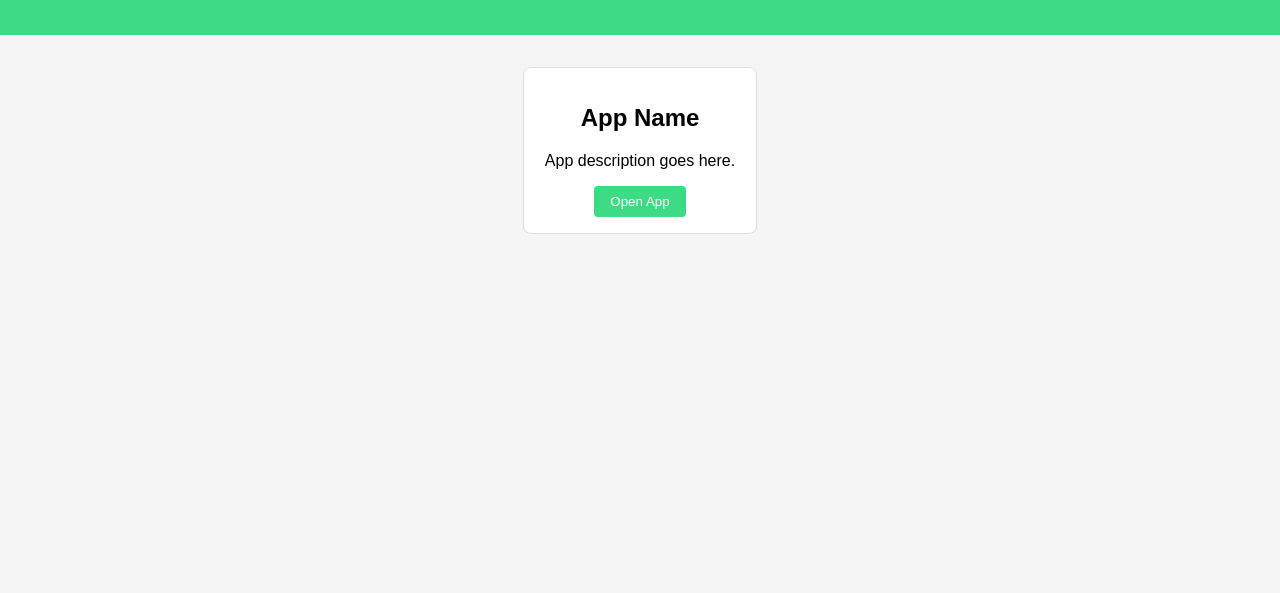
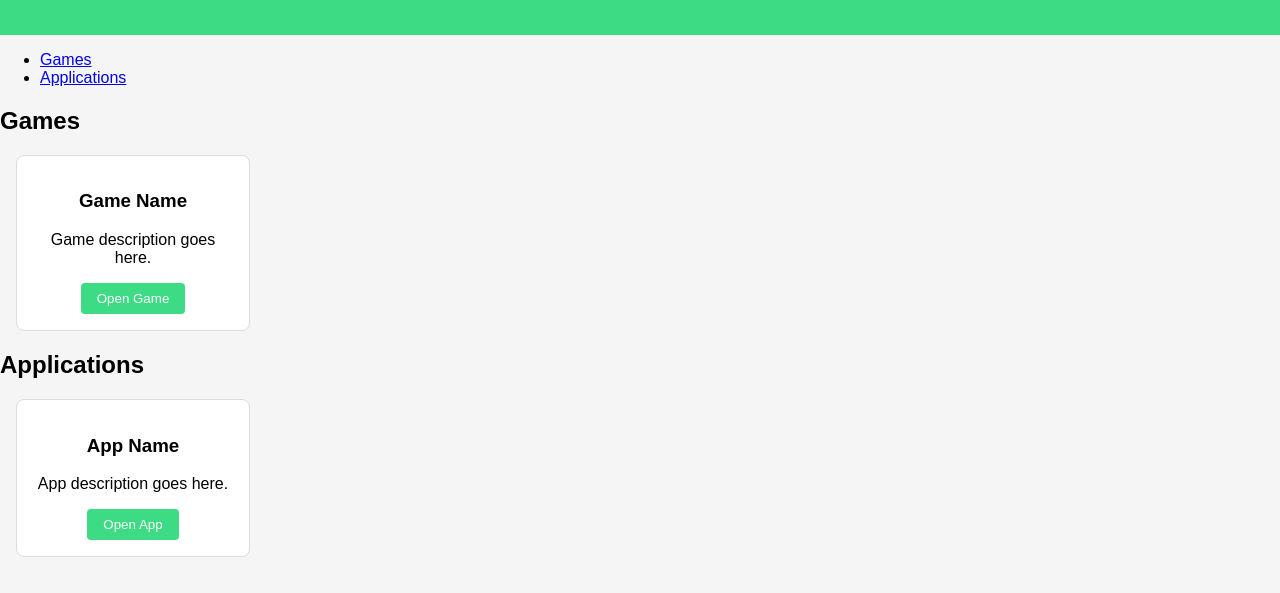
Before and after one commit to kg07nurislamdlDev/Telegram_Mini_Apps, a plain HTML site: page index.html in a window 1280 px wide. Shown: the part 77-670 px from the top of the page. Drawn offline with Linux system fonts and the light colour scheme.

Commit message:
Update index.html

```diff
--- a/index.html
+++ b/index.html
@@ -10,19 +10,35 @@
     <header>
         <h1>Mini App Store</h1>
     </header>
+    <nav>
+        <ul>
+            <li><a href="#games">Games</a></li>
+            <li><a href="#applications">Applications</a></li>
+        </ul>
+    </nav>
     <main>
-        <section class="app-list">
+        <section id="games" class="app-category">
+            <h2>Games</h2>
             <div class="app-item">
-                <h2>App Name</h2>
+                <h3>Game Name</h3>
+                <p>Game description goes here.</p>
+                <button onclick="openApp('https://example.com/game')">Open Game</button>
+            </div>
+            <!-- More game items -->
+        </section>
+        <section id="applications" class="app-category">
+            <h2>Applications</h2>
+            <div class="app-item">
+                <h3>App Name</h3>
                 <p>App description goes here.</p>
-                <button onclick="openApp()">Open App</button>
+                <button onclick="openApp('https://example.com/app')">Open App</button>
             </div>
-            <!-- More app items -->
+            <!-- More application items -->
         </section>
     </main>
     <script>
-        function openApp() {
-            window.open('https://example.com', '_blank');
+        function openApp(url) {
+            window.open(url, '_blank');
         }
     </script>
 </body>
```
